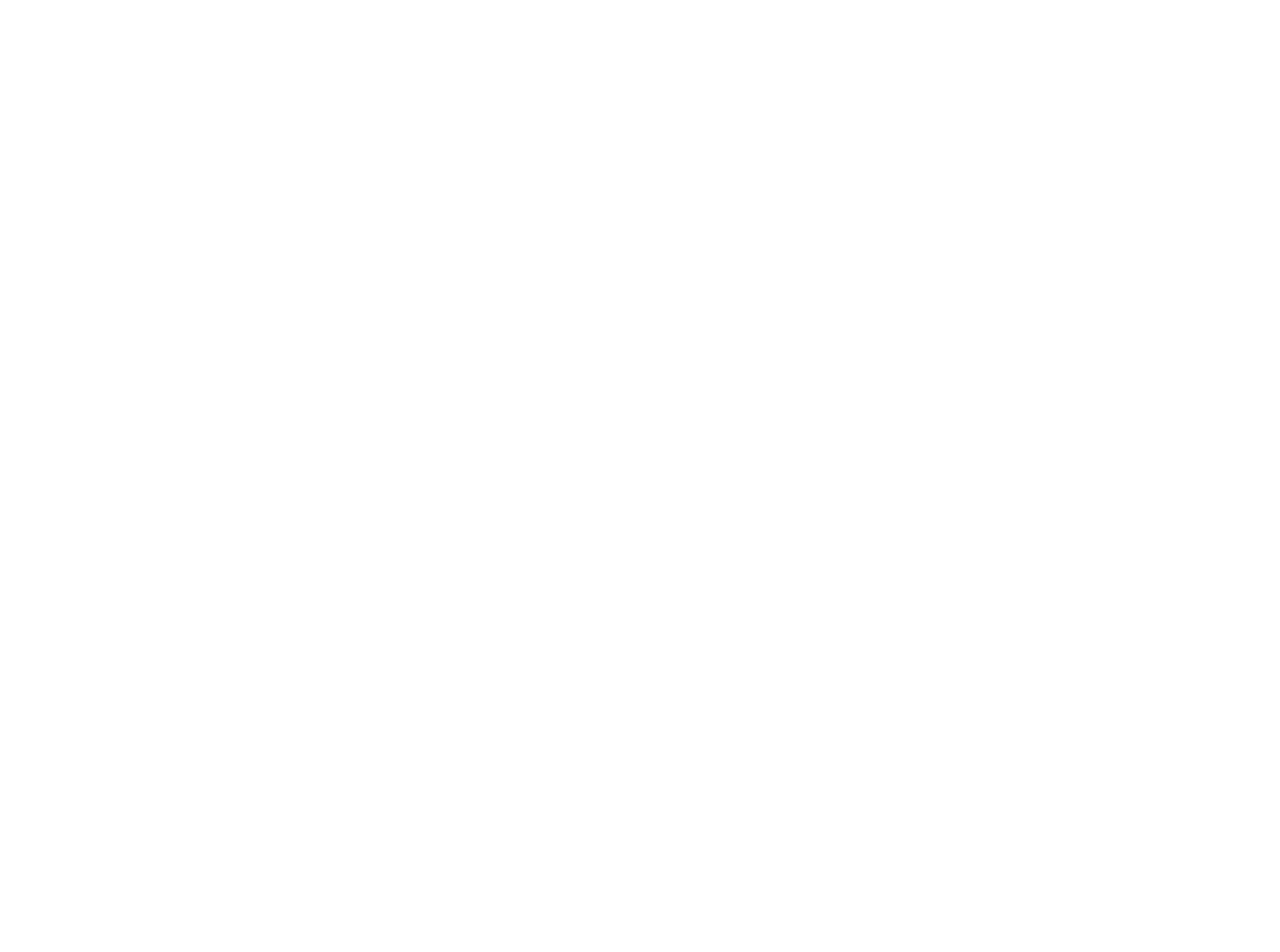
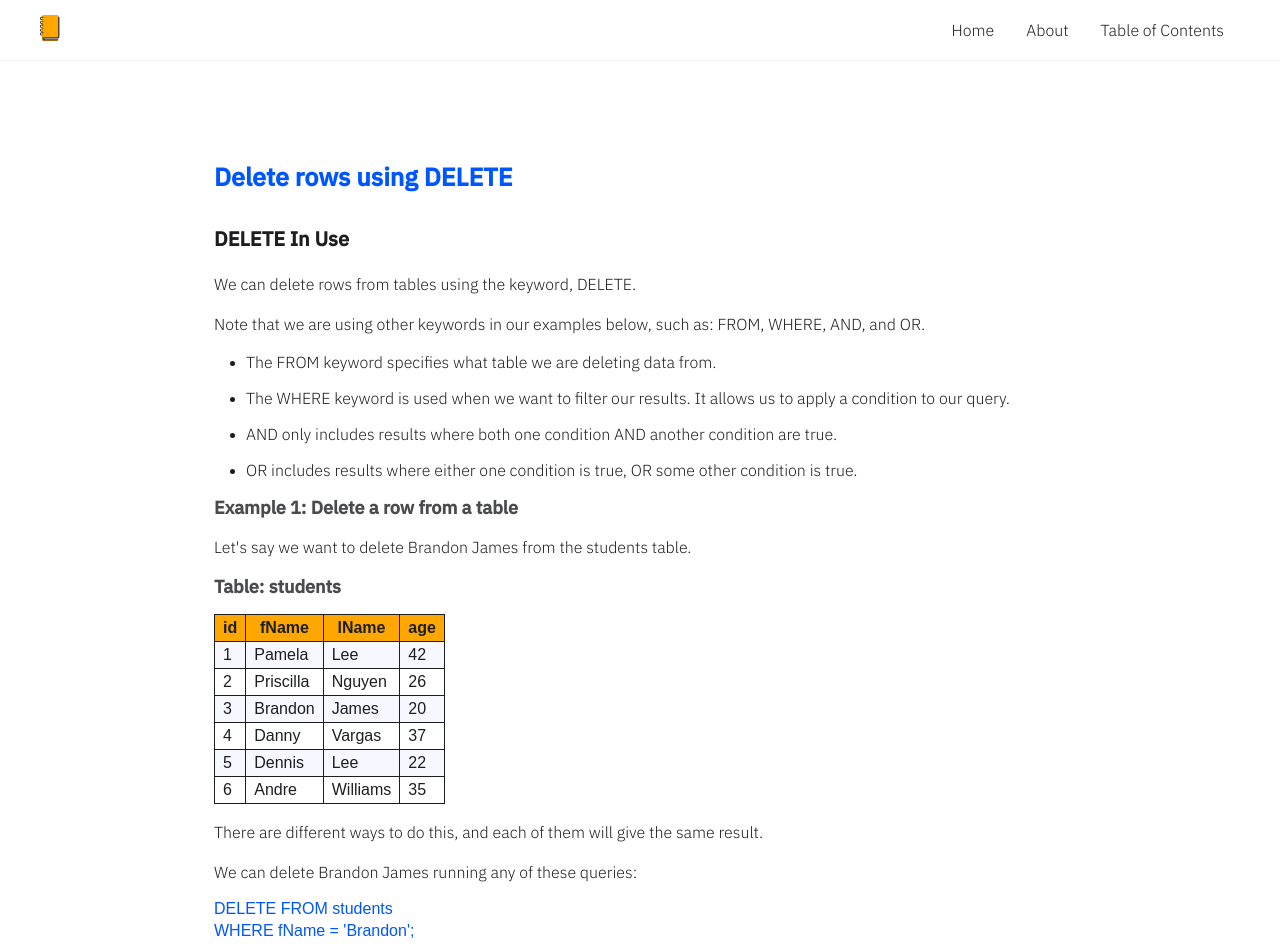
Before and after one commit to agviray/sql-notebook, a React (Create React App) app: page /delete in a window 1280 px wide. Before the commit this address had no page. Shown: the top 952 px of the page. Before the commit the page ends 800 px from the top, so only its background shows below. Built offline with nearby package versions, Linux system fonts and the light colour scheme.

Commit message:
Create initial Delete page and styles

```diff
--- a/src/components/App.js
+++ b/src/components/App.js
@@ -7,6 +7,7 @@
 import TableOfContents from './pages/TableOfContents';
 import GenSqlInfo from './pages/GenSqlInfo';
 import CreateTable from './pages/CreateTable';
+import Delete from './pages/Delete';
 import InsertInto from './pages/InsertInto';
 import Select from './pages/Select';
 import OrderBy from './pages/OrderBy';
@@ -20,6 +21,7 @@
         <Route path="table-of-contents" element={<TableOfContents />} />
         <Route path="gen-sql" element={<GenSqlInfo />} />
         <Route path="create-table" element={<CreateTable />} />
+        <Route path="delete" element={<Delete />} />
         <Route path="insert-into" element={<InsertInto />} />
         <Route path="select" element={<Select />} />
         <Route path="order-by" element={<OrderBy />} />
--- /dev/null
+++ b/src/components/pages/Delete.js
@@ -0,0 +1,137 @@
+import React from 'react';
+
+const Delete = () => {
+  return (
+    <div className="wrapper">
+      <section>
+        <div>
+          <div className="headingContainer">
+            <h2>Delete rows using DELETE</h2>
+          </div>
+          <div className="delete">
+            <section>
+              <article>
+                <h3>DELETE In Use</h3>
+                <p>We can delete rows from tables using the keyword, DELETE.</p>
+                <p>
+                  Note that we are using other keywords in our examples below,
+                  such as: FROM, WHERE, AND, and OR.
+                </p>
+                <div className="listContainer">
+                  <ul>
+                    <li>
+                      <span>
+                        The FROM keyword specifies what table we are deleting
+                        data from.
+                      </span>
+                    </li>
+                    <li>
+                      <span>
+                        The WHERE keyword is used when we want to filter our
+                        results. It allows us to apply a condition to our query.
+                      </span>
+                    </li>
+                    <li>
+                      <span>
+                        AND only includes results where both one condition AND
+                        another condition are true.
+                      </span>
+                    </li>
+                    <li>
+                      <span>
+                        OR includes results where either one condition is true,
+                        OR some other condition is true.
+                      </span>
+                    </li>
+                  </ul>
+                </div>
+              </article>
+              <article>
+                <h4>Example 1: Delete a row from a table</h4>
+                <p>
+                  Let's say we want to delete Brandon James from the students
+                  table.
+                </p>
+                <div className="tableContainer">
+                  <h4>Table: students</h4>
+                  <table>
+                    <tbody>
+                      <tr>
+                        <th>id</th>
+                        <th>fName</th>
+                        <th>lName</th>
+                        <th>age</th>
+                      </tr>
+                      <tr>
+                        <td>1</td>
+                        <td>Pamela</td>
+                        <td>Lee</td>
+                        <td>42</td>
+                      </tr>
+                      <tr>
+                        <td>2</td>
+                        <td>Priscilla</td>
+                        <td>Nguyen</td>
+                        <td>26</td>
+                      </tr>
+                      <tr>
+                        <td>3</td>
+                        <td>Brandon</td>
+                        <td>James</td>
+                        <td>20</td>
+                      </tr>
+                      <tr>
+                        <td>4</td>
+                        <td>Danny</td>
+                        <td>Vargas</td>
+                        <td>37</td>
+                      </tr>
+                      <tr>
+                        <td>5</td>
+                        <td>Dennis</td>
+                        <td>Lee</td>
+                        <td>22</td>
+                      </tr>
+                      <tr>
+                        <td>6</td>
+                        <td>Andre</td>
+                        <td>Williams</td>
+                        <td>35</td>
+                      </tr>
+                    </tbody>
+                  </table>
+                </div>
+                <p>
+                  There are different ways to do this, and each of them will
+                  give the same result.
+                </p>
+                <p>We can delete Brandon James running any of these queries:</p>
+                <div className="queryContainer">
+                  <span>DELETE FROM students</span>
+                  <span>WHERE fName = 'Brandon';</span>
+                </div>
+                <p>- OR -</p>
+                <div className="queryContainer">
+                  <span>DELETE FROM students</span>
+                  <span>WHERE id = 3;</span>
+                </div>
+                <p>- OR -</p>
+                <div className="queryContainer">
+                  <span>DELETE FROM students</span>
+                  <span>WHERE fName = 'Brandon' AND lName = 'James';</span>
+                </div>
+                <p>- OR -</p>
+                <div className="queryContainer">
+                  <span>DELETE FROM students</span>
+                  <span>WHERE fName = 'Brandon' OR id = 3;</span>
+                </div>
+              </article>
+            </section>
+          </div>
+        </div>
+      </section>
+    </div>
+  );
+};
+
+export default Delete;
--- a/src/components/pages/TableOfContents.js
+++ b/src/components/pages/TableOfContents.js
@@ -9,6 +9,10 @@
   {
     name: 'Keywords and Clauses - CREATE TABLE',
     path: '../create-table',
+  },
+  {
+    name: 'Keywords and Clauses - DELETE',
+    path: '../delete',
   },
   {
     name: 'Keywords and Clauses - INSERT INTO',
--- a/src/sass/main.css
+++ b/src/sass/main.css
@@ -346,6 +346,70 @@
   font-family: "IBM Plex Sans Light", Arial, Helvetica, sans-serif;
 }
 
+.delete h3 {
+  font-size: 20px;
+  padding-bottom: 1.25rem;
+}
+.delete h4 {
+  color: #4a4b4d;
+  font-size: 18px;
+  padding-bottom: 1rem;
+}
+.delete p:not(:nth-of-type(1)) {
+  padding-top: 1rem;
+}
+.delete section:not(:nth-child(1)),
+.delete article:not(:nth-child(1)) {
+  padding-top: 1rem;
+}
+.delete section > article:nth-of-type(1) {
+  padding-top: 0;
+}
+.delete .listContainer {
+  padding-top: 1rem;
+}
+.delete .listContainer ul {
+  padding-left: 2rem;
+  list-style: disc;
+}
+.delete .listContainer ul li {
+  color: #1d1e20;
+}
+.delete .listContainer ul li:not(:nth-of-type(1)) {
+  padding-top: 1rem;
+}
+.delete .listContainer ul li > span {
+  font-family: "IBM Plex Sans Light", Arial, Helvetica, sans-serif;
+}
+.delete .tableContainer {
+  padding-top: 1rem;
+}
+.delete .tableContainer table {
+  border-collapse: collapse;
+}
+.delete .tableContainer table tr:nth-of-type(1) {
+  background-color: #fea700;
+}
+.delete .tableContainer table tr:nth-of-type(even) {
+  background-color: rgb(246, 247, 255);
+}
+.delete .tableContainer table tr td,
+.delete .tableContainer table tr th {
+  padding: 0.25rem 0.5rem;
+  border: 1px solid #1d1e20;
+}
+
+.queryContainer {
+  padding-top: 1rem;
+  display: flex;
+  flex-direction: column;
+  gap: 0.25rem;
+}
+.queryContainer > span {
+  display: inline-block;
+  color: rgb(0, 86, 254);
+}
+
 .generalSqlInfo {
   font-family: "IBM Plex Sans Light", Arial, Helvetica, sans-serif;
 }
@@ -643,6 +707,9 @@
   padding: 0.25rem 0.5rem;
   border: 1px solid #1d1e20;
 }
+.select .listContainer {
+  padding-top: 1rem;
+}
 .select .listContainer ul {
   padding-left: 2rem;
   list-style: disc;
--- a/src/sass/main.scss
+++ b/src/sass/main.scss
@@ -11,6 +11,7 @@
 
 @import './pages/about';
 @import './pages/create-table';
+@import './pages/delete';
 @import './pages/general-sql-info';
 @import './pages/home-page';
 @import './pages/insert-into';
--- /dev/null
+++ b/src/sass/pages/_delete.scss
@@ -0,0 +1,40 @@
+.delete {
+  @include generalH3;
+  @include generalH4;
+  @include generalParagraph;
+
+  section,
+  article {
+    &:not(:nth-child(1)) {
+      padding-top: 1rem;
+    }
+  }
+
+  section > article {
+    &:nth-of-type(1) {
+      padding-top: 0;
+    }
+  }
+
+  .listContainer {
+    padding-top: 1rem;
+    @include plainUl;
+  }
+
+  .tableContainer {
+    padding-top: 1rem;
+    @include generalTable;
+  }
+}
+
+.queryContainer {
+  padding-top: 1rem;
+  display: flex;
+  flex-direction: column;
+  gap: 0.25rem;
+
+  & > span {
+    display: inline-block;
+    color: $darkBlue;
+  }
+}
```
Also changed, not shown: 1 other file (tests, documents, lock files or other folders).
